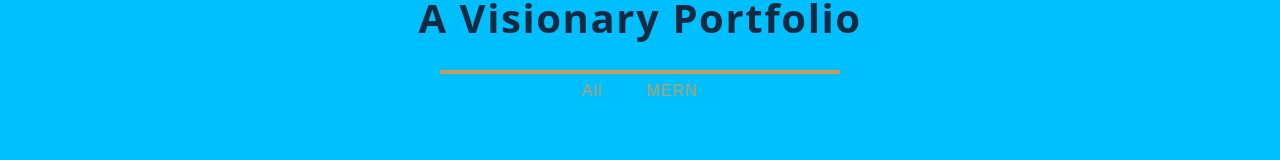
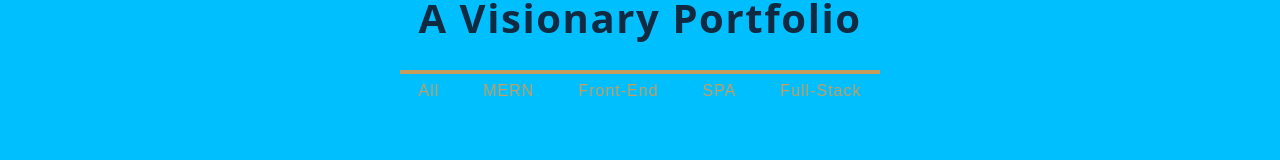
Before and after one commit to amriikk/JoTr-io, a React (Create React App) app: page / in a window 1280 px wide. Shown: the part 178-338 px from the top of the page. Built offline with nearby package versions, Linux system fonts and the light colour scheme.

Commit message:
update underline length

```diff
--- a/src/App.js
+++ b/src/App.js
@@ -26,7 +26,7 @@ function App() {
           <h2 className='subtitle'>A Visionary Portfolio</h2>
           <div className='underline'></div>
         </div>
-        <Categories filterItems={filterItems}/>
+        <Categories categories={categories} filterItems={filterItems}/>
         <Portfolio items={portfolioItems} />
       </section>
     </main>
--- a/src/components/Categories.jsx
+++ b/src/components/Categories.jsx
@@ -1,14 +1,11 @@
 import React from 'react';
 
-const Categories = ({ filterItems }) => {
+const Categories = ({ categories, filterItems }) => {
     return (
         <div className='btn-container'>
-            <button className='filter-btn' onClick={() => filterItems('all')}>
-                all
-            </button>
-            <button className='filter-btn' onClick={() => filterItems('MERN')}>
-                MERN
-            </button>
+            {categories.map((category, index) => {
+                return <button className='filter-btn' key={index} onClick={()=> filterItems(category)}>{ category }</button>
+            })}
         </div>
     );
 };
--- a/src/index.css
+++ b/src/index.css
@@ -149,7 +149,7 @@ Variables
     margin-bottom: 2rem;
   }
   .underline {
-    width: 25rem;
+    width: 30rem;
     height: 0.25rem;
     background: var(--clr-gold);
     margin-left: auto;
```
